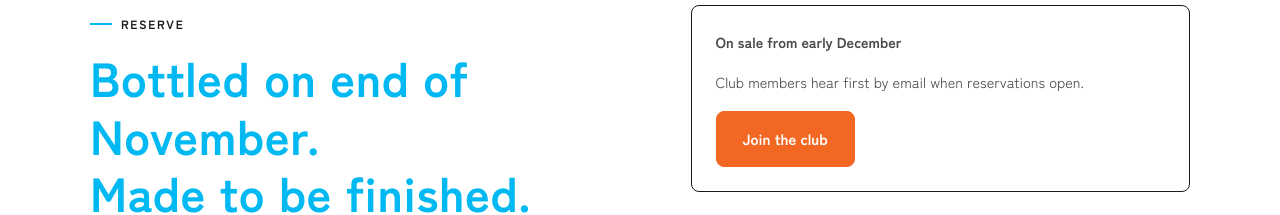
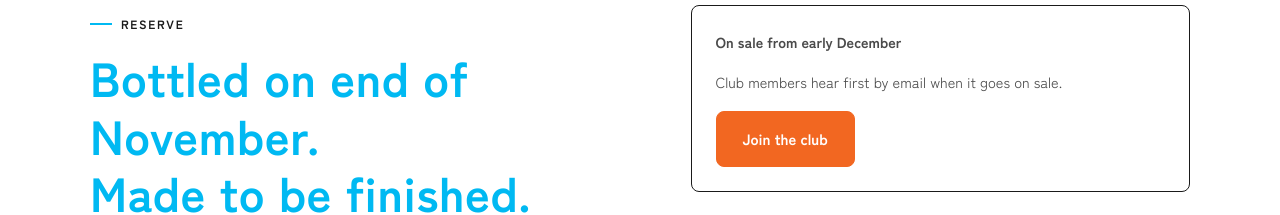
Before and after one commit to hikaruendo/olive1-theme, a Next.js app in the folder vercel-lp/: page /en/reserve in a window 1280 px wide. Shown: the part 207-422 px from the top of the page. Built offline with nearby package versions, Linux system fonts and the light colour scheme; a web font is replaced by a local one.

Commit message:
受付前の英語の文も「販売」に合わせる (#26)
Co-authored-by: Claude Fable 5.2 <noreply@anthropic.com>

```diff
--- a/vercel-lp/src/content/reserve.ts
+++ b/vercel-lp/src/content/reserve.ts
@@ -176,7 +176,7 @@ const en: typeof ja = {
       alt: "A drawing of the bottle before its label: a dark green square bottle with a neck and a black cap. The label area is a dashed outline",
     },
     closedTitle: "On sale from early December",
-    closedBody: "Club members hear first by email when reservations open.",
+    closedBody: "Club members hear first by email when it goes on sale.",
     soldoutTitle: "This year's bottles are all reserved",
     soldoutBody: "Club members will hear about next year's reservations by email.",
     joinClub: "Join the club",
```
